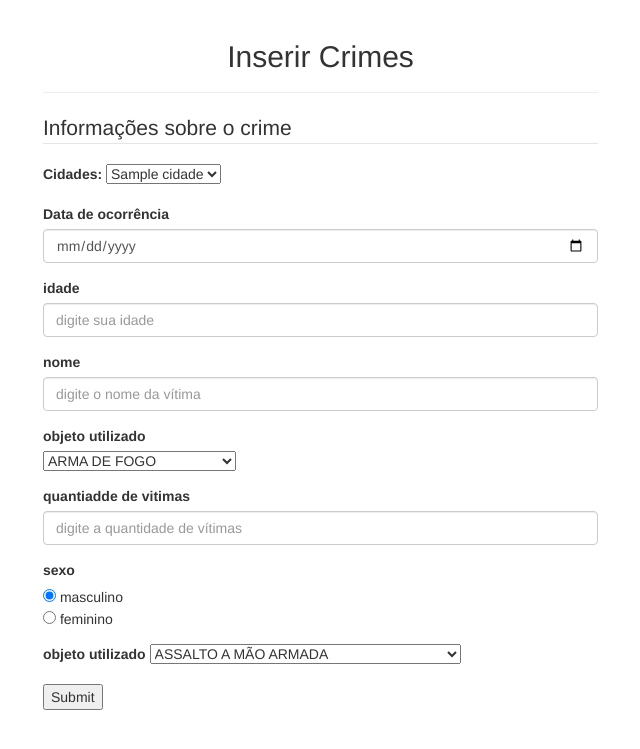
After one commit to elntele/crimesPE, a PHP site: page /formInserirCrimes.php in a window 1280 px wide. The commit adds this page. Shown: the top 749 px of the page, without its empty margins (27-667 px from the left). Run offline with PHP 8.4, Linux system fonts and the light colour scheme; tables that the repository leaves empty or names only in its code hold one stand-in row (values such as "Sample post").

Commit message:
concluido o inserir crime consultar crime esta na primeira construção

```diff
--- /dev/null
+++ b/formInserirCrimes.php
@@ -0,0 +1,98 @@
+<!DOCTYPE html>
+<html>
+<head>
+	<meta charset="utf-8">
+	<meta name="viewport" http-equiv="X-UA-Compatible" content="width=device-width, initial-scale=1">
+	<link rel="stylesheet"  href="bootstrap/css/bootstrap.css">
+	<script src="bootstrap/js/jquery-3.1.1.js"></script>
+	<script src="bootstrap/js/bootstrap.js"></script>
+
+	<title></title>
+</head>
+<body>
+<div class="container">
+  <div class="row">
+    <div class="col-sm-6">
+    	<div class="page-header text-center">
+    		<h2>Inserir Crimes</h2>
+    	</div>
+    	<form action="inserirCrimes.php" method="post" accept-charset="utf-8">
+    		<fieldset>
+    			<legend>Informações sobre o crime</legend>
+  	  			<div class="form-group">
+  	  				<label class="control-label"> Cidades: </label>
+  	  				<?php
+					    $conn = new mysqli("localhost","root","","cvlipe");
+					    $sql = "SELECT nomecidades FROM cidades";
+					    $result = $conn->query($sql);
+					    $nomecidades = -1;
+					    echo "<select name='cidade'>";
+					    if ($result->num_rows > 0) {
+					      while($row = $result->fetch_assoc()) {
+					        echo "<option value='".$row[nomecidades]."'>";
+					        echo $row["nomecidades"];
+					        echo "</option>";
+					      }
+					    }
+					    $conn->close();
+				    ?>
+				    </select>
+			    </div>
+
+			    <div class="form-group">
+			    	<label>Data de ocorrência</label>
+			    	<input type="date" class="form-control" name="data_ocorrencia" >
+			    </div>
+
+			    <div class="form-group">
+			    	<label>idade</label>
+			    	<input type="number" min="0" max="100" class="form-control" name="idade" placeholder="digite sua idade" >
+			    </div>
+
+			     <div class="form-group">
+			    	<label>nome</label>
+			    	<input type="text"  class="form-control" name="nome_vitima" placeholder="digite o nome da vítima" >
+			    </div>
+
+			    <div class="form-group">
+			    	<label>objeto utilizado</label><br>
+			    	<select name="objeto_utilizado">
+					    <option>ARMA DE FOGO</option >
+					    <option>ARMA BRANCA</option >
+					    <option>OUTRO TIPO DE OBJETO</option >
+					    </select>
+
+			    </div>
+
+			    <div class="form-group">
+			    	<label>quantiadde de vitimas </label><br>
+			    	<input type="number" min="1" max="10000" class="form-control" name="qtd_vitimas" placeholder="digite a quantidade de vítimas" >
+			    </div>
+			    <div class="form-group">
+			      <label>sexo</label><br>
+				  <input type="radio" name="sexo" value="masculino" checked> masculino<br>
+				  <input type="radio" name="sexo" value="feminino"> feminino<br>
+				</div>
+
+				<div class="form-group">
+			    	<label>objeto utilizado</label>
+			    	<select name="tipo_crime">
+					        <option>ASSALTO A MÃO ARMADA</option >
+					        <option>LATROCÍNIO</option >
+					        <option>HOMICIDIO</option >
+					        <option>LESOES CORPORAIS SEGUIDA DE MORTE</option > <br>
+
+					        </select>
+			    </div>
+			    <div>
+			    	<input type="submit" >
+			    </div>
+
+    		</fieldset>
+
+    	</form>
+    </div>
+  </div>
+</div>
+</body>
+</html>
```
Also changed, not shown: formConsultarCrime.php (added, +45 -0 lines), formPreConsultar.php (added, +55 -0 lines), inserirCrimes.php (+18 -97 lines), php/inserirCrimes.php (deleted, +0 -21 lines).
